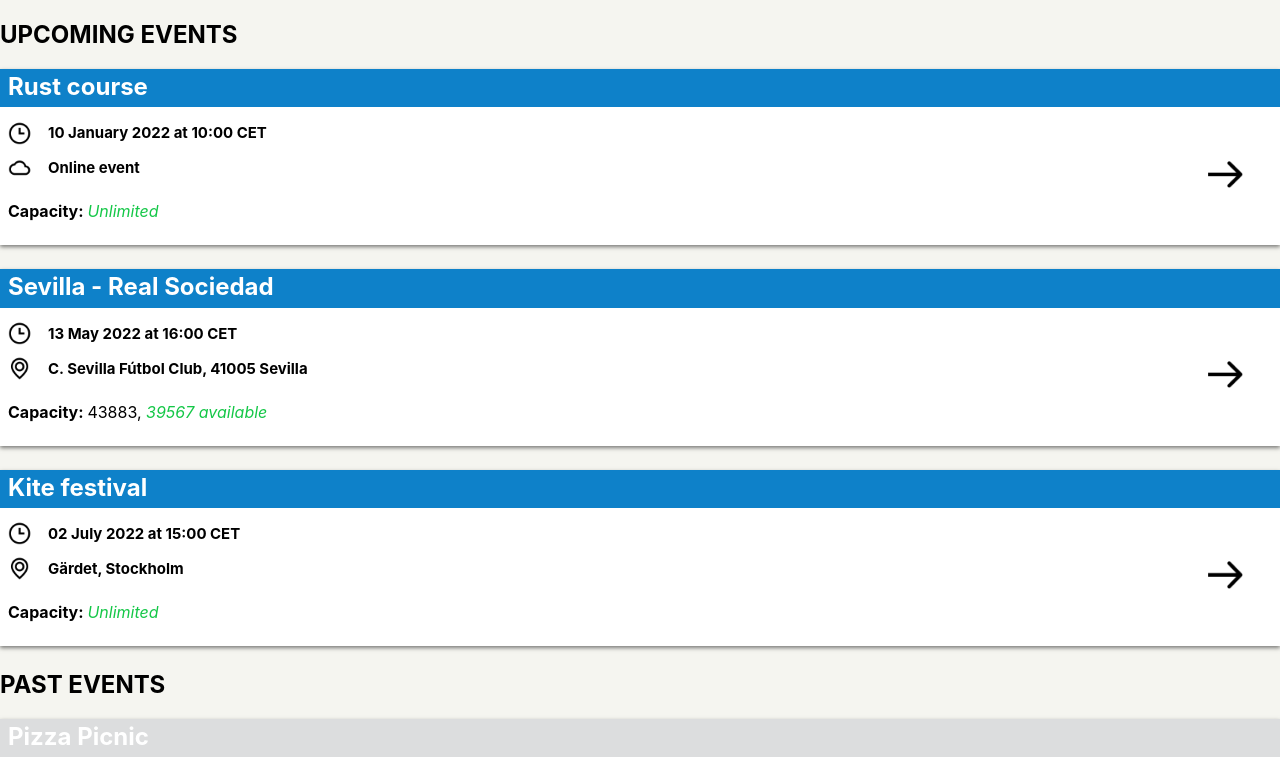
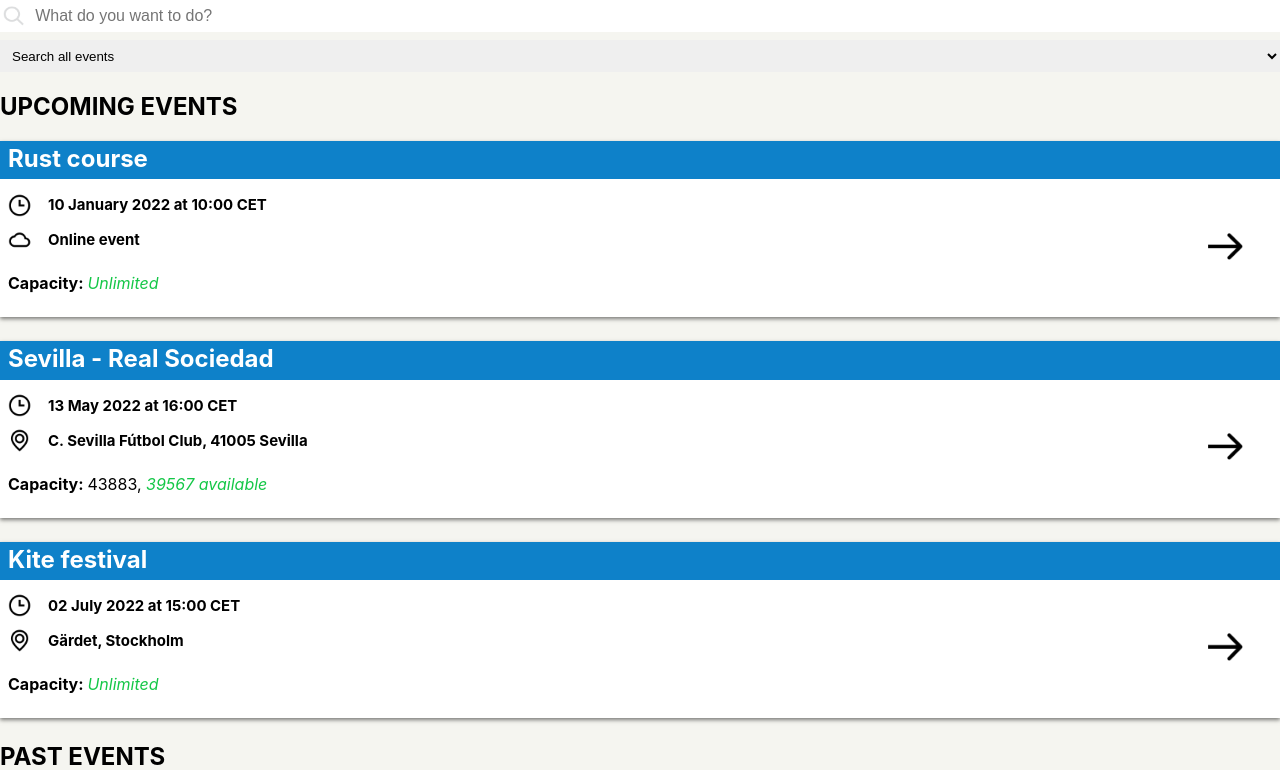
Before and after one commit to PelleLindroth/meetup, a React (Create React App) app: page / in a window 1280 px wide. Shown: the top 770 px of the page. Built offline with nearby package versions, Linux system fonts and the light colour scheme.

Commit message:
Finish code for Home component

```diff
--- /dev/null
+++ b/src/components/SearchArea/SearchArea.module.scss
@@ -0,0 +1,39 @@
+.searchArea {
+  .searchBox {
+    align-items: center;
+    display: flex;
+    margin-bottom: 0.5rem;
+    width: 100%;
+
+    .imageWrapper {
+      align-items: center;
+      background-color: #fff;
+      height: 2rem;
+      display: flex;
+      justify-content: center;
+      padding: 0 0.2rem;
+
+      img {
+        height: 1.3rem;
+        width: 1.3rem;
+      }
+    }
+
+    input {
+      border: none;
+      font-size: 1rem;
+      height: 2rem;
+      outline: none;
+      padding: 0.5rem;
+      width: 100%;
+    }
+  }
+
+  select {
+    border: none;
+    height: 2rem;
+    outline: none;
+    padding: 0.5rem;
+    width: 100%;
+  }
+}
--- /dev/null
+++ b/src/components/SearchArea/SearchArea.tsx
@@ -0,0 +1,35 @@
+import Search from '../../assets/icons/search.png'
+import styles from './SearchArea.module.scss'
+import { SearchAreaProps } from './types'
+
+const SearchArea = (props: SearchAreaProps) => {
+  const { searchPhrase, setSearchPhrase, searchFilter, setSearchFilter } = props
+
+  return (
+    <section className={styles.searchArea}>
+      <div className={styles.searchBox}>
+        <div className={styles.imageWrapper}>
+          <img src={Search} alt="Search icon" />
+        </div>
+        <input
+          type="search"
+          placeholder="What do you want to do?"
+          value={searchPhrase}
+          onChange={(e) => setSearchPhrase(e.currentTarget.value)}
+        />
+      </div>
+      <select
+        value={searchFilter}
+        onChange={(e) => setSearchFilter(e.target.value)}
+        name="search-filter"
+        id="search-filter"
+      >
+        <option value="all">Search all events</option>
+        <option value="upcoming">Search upcoming events</option>
+        <option value="past">Search past events</option>
+      </select>
+    </section>
+  )
+}
+
+export default SearchArea
--- /dev/null
+++ b/src/components/SearchArea/types.ts
@@ -0,0 +1,6 @@
+export type SearchAreaProps = {
+  searchPhrase: string
+  setSearchPhrase: React.Dispatch<React.SetStateAction<string>>
+  searchFilter: string
+  setSearchFilter: React.Dispatch<React.SetStateAction<string>>
+}
--- a/src/views/Home/Home.tsx
+++ b/src/views/Home/Home.tsx
@@ -1,21 +1,43 @@
+import { useState } from 'react'
+import SearchArea from '../../components/SearchArea/SearchArea'
 import MeetupList from '../../components/MeetupList'
 import { HomeProps } from './types'
 
 const Home = (props: HomeProps) => {
   const { meetups } = props
+  const [searchPhrase, setSearchPhrase] = useState<string>('')
+  const [searchFilter, setSearchFilter] = useState<string>('all')
 
   return (
+    <>
+      <SearchArea
+        searchPhrase={searchPhrase}
+        setSearchPhrase={setSearchPhrase}
+        searchFilter={searchFilter}
+        setSearchFilter={setSearchFilter}
+      />
       <section>
         <h2>UPCOMING EVENTS</h2>
         <MeetupList
-        meetups={meetups.filter((meetup) => meetup.date.getTime() > Date.now())}
+          meetups={meetups.filter(
+            (meetup) =>
+              meetup.date.getTime() > Date.now() &&
+              meetup.title.toLowerCase().includes(searchPhrase.toLowerCase()) &&
+              (searchFilter === 'upcoming' || searchFilter === 'all')
+          )}
           upcoming
         />
         <h2>PAST EVENTS</h2>
         <MeetupList
-        meetups={meetups.filter((meetup) => meetup.date.getTime() < Date.now())}
+          meetups={meetups.filter(
+            (meetup) =>
+              meetup.date.getTime() < Date.now() &&
+              meetup.title.toLowerCase().includes(searchPhrase.toLowerCase()) &&
+              (searchFilter === 'past' || searchFilter === 'all')
+          )}
         />
       </section>
+    </>
   )
 }
 
```
Also changed, not shown: src/assets/icons/search.png (added), src/views/Home/Home.module.scss (added), 1 other file (tests, documents, lock files or other folders). Lines whose indentation alone changed are shown as unchanged.
